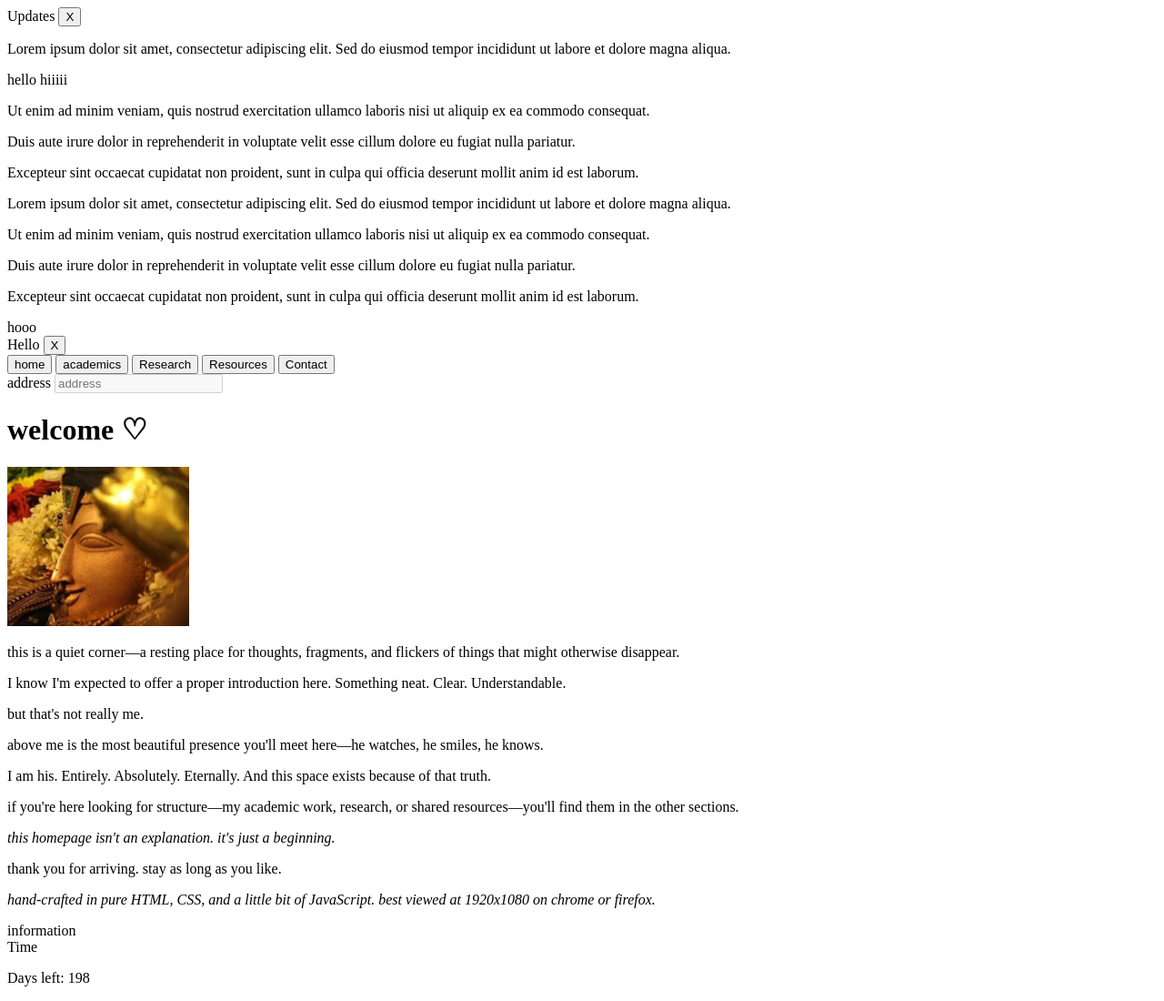
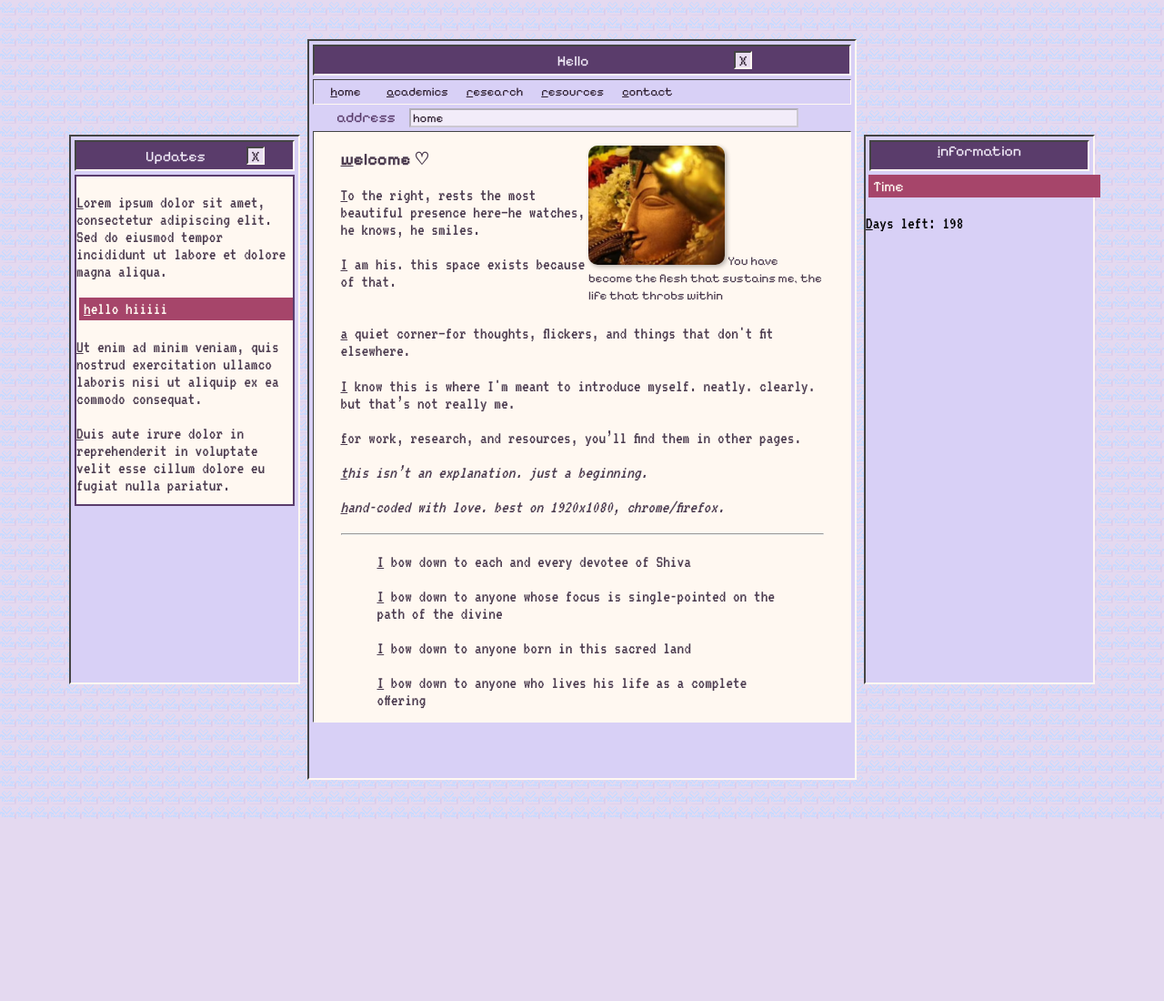
Before and after one commit to lalithaar/lalithaar.github.io, a Jekyll site: the page newpage.html, which Jekyll copies as it is, in a window 1280 px wide. Shown: the whole page at 91% size. Built offline with Jekyll 4.4.1, drawn with Linux system fonts in a browser that asks for light colours; after the commit the page ends 900 px from its top, so only the background shows below that.

Commit message:
Add initial CSS styles with custom properties for light and dark themes, layout, and typography

```diff
--- a/newpage.html
+++ b/newpage.html
@@ -46,11 +46,31 @@
             <button class="nav-el txt-ii">Contact</button>
         </nav>
         <label for="address">address</label>
-        <input type="text" id="address" name="address" placeholder="address" disabled class="txt">
+        <input type="text" id="address" name="address" placeholder="home" disabled class="txt">
         </div>
         <div class="container-main m1 b11 txt-iii">
         <div class="section-templates" hidden>
-            <div data-section="home">hello from home</div>
+            <div data-section="home">
+                <header>
+                  <div class="text">
+                    <h3>welcome ♡</h3>
+                    <p>To the right, rests the most beautiful presence here—he watches, he knows, he smiles.</p>
+                    <p>I am his. this space exists because of that.</p>
+                  </div>
+
+                  <div class="photo">
+                    <img src="images/kanhas pic.png" alt="A picture of lord krishna's face" title="Not a single breath passes, without you in my heart!">
+                    <figcaption>where all things begin, and return</figcaption>
+                  </div>
+                </header>
+                  <div class="text text1">
+                    <p>a quiet corner—for thoughts, flickers, and things that don't fit elsewhere.</p>
+                    <p>I know this is where I'm meant to introduce myself. neatly. clearly. but that’s not really me.</p>
+                    <p>for work, research, and resources, you’ll find them in other pages.</p>
+                    <p><em>this isn’t an explanation. just a beginning.</em></p>
+                    <p><em>hand-coded with love. best on 1920x1080, chrome/firefox.</em></p>
+                  </div>
+            </div>
             <div data-section="research">
                 <h2>Research Focus</h2>
                 <p>
@@ -172,22 +192,39 @@
         </div>
 
           <div class="section home">
+            <header>
+              <div class="text">
+                <h3>welcome ♡</h3>
+                <p>To the right, rests the most beautiful presence here—he watches, he knows, he smiles.</p>
+                <p>I am his. this space exists because of that.</p>
+              </div>
 
               <div class="photo">
-                <h1>welcome ♡</h1>
-                <img src="images/Screenshot 2025-06-11 9.31.33 PM (1).png" alt="" title="Not a single breath passes, without you in my heart!">
+                <img src="images/kanhas pic.png" alt="A picture of lord krishna's face" title="Not a single breath passes, without you in my heart!">
+                <small>You have become the flesh that sustains me, the life that throbs within
+                </small>
+              </div>
+            </header>
+              <div class="text text1">
+                <p>a quiet corner—for thoughts, flickers, and things that don't fit elsewhere.</p>
+                <p>I know this is where I'm meant to introduce myself. neatly. clearly. but that’s not really me.</p>
+                <p>for work, research, and resources, you’ll find them in other pages.</p>
+                <p><em>this isn’t an explanation. just a beginning.</em></p>
+                <p><em>hand-coded with love. best on 1920x1080, chrome/firefox.</em></p>
               </div>
               <div class="text">
-                <p>this is a quiet corner—a resting place for thoughts, fragments, and flickers of things that might otherwise disappear.</p>
-              <p>I know I'm expected to offer a proper introduction here. Something neat. Clear. Understandable.</p>
-              <p>but that's not really me.</p>
-              <p>above me is the most beautiful presence you'll meet here—he watches, he smiles, he knows.</p>
-              <p>I am his. Entirely. Absolutely. Eternally. And this space exists because of that truth.</p>
-              <p>if you're here looking for structure—my academic work, research, or shared resources—you'll find them in the other sections.</p>
-              <p><em>this homepage isn't an explanation. it's just a beginning.</em></p>
-              <p>thank you for arriving. stay as long as you like.</p>
-              <p><em>hand-crafted in pure HTML, CSS, and a little bit of JavaScript. best viewed at 1920x1080 on chrome or firefox.</em></p>
+                <hr>
+                <blockquote>
+                  <p>I bow down to each and every devotee of Shiva</p>
+                  <p>I bow down to anyone whose focus is single-pointed on the path of the divine</p>
+                  <p>I bow down to anyone born in this sacred land
 
+                  </p>
+                  <p>I bow down to anyone who lives his life as a complete offering
+
+                  </p>
+
+                </blockquote>
               </div>
 
           </div>
--- /dev/null
+++ b/styles.css
@@ -0,0 +1,396 @@
+:root {
+    /* Backgrounds */
+    --bg-light: #fff8f1;
+    --bg-pink: #f7e9ec;
+    --bg-lilac: #e9ddf0;
+    --bg-lavender: #d8d0f6;
+    --bg-indigo: #c7c8f9;
+
+    /* Primary Text */
+    --text-dark: #2d1e2f; /* warm, deep plum */
+    --text-soft: #4b3b4f; /* slightly softened */
+
+    /* Accent Text (poetry, Sanskrit, highlights) */
+    --text-sanskrit: #6c3f77; /* a quiet purple, rich but calm */
+    --text-rose: #a6456a; /* devotional pink for emotion/hover */
+
+    /* Links & Interactions */
+    --link: #7a4fa0;
+    --link-hover: #b16fa8;
+
+    /* Borders / Lines */
+    --border: #d9cbe4;
+
+    /* Code / Marks */
+    --code-bg: #f2ecf9;
+    --code-text: #5a3c6b;
+
+    /* Shadows / Depth */
+    --shadow-soft: rgba(44, 31, 53, 0.08);
+
+    --b:#444444 #fff8f1 #fff8f1 #444444;
+    --b-i: #fff8f1 #444444 #444444 #fff8f1;
+
+  }
+
+.dark {
+    /* Backgrounds */
+    --bg-light: #120c16;         /* deep indigo night */
+    --bg-pink: #1d121f;          /* softened with warmth */
+    --bg-lilac: #2b1c33;
+    --bg-lavender: #3a2851;
+    --bg-indigo: #4d3a6e;
+
+    /* Primary Text */
+    --text-dark: #f7f0fc;        /* near-white with lavender warmth */
+    --text-soft: #e4d9f0;        /* softened for body text */
+
+    /* Accent Text (Sanskrit, emphasis) */
+    --text-sanskrit: #f8aeea;    /* pink like a petal lit by diya */
+    --text-rose: #e9a4c0;        /* soft sacred rose */
+
+    /* Links & Interactions */
+    --link: #cbb3ff;             /* moonlit violet */
+    --link-hover: #f4bfff;       /* glowing bhajan light */
+
+    /* Borders / Lines */
+    --border: #5e4b72;
+
+    /* Code / Marks */
+    --code-bg: #23162f;
+    --code-text: #d4b2ff;
+
+    /* Shadows / Depth */
+    --shadow-soft: rgba(240, 235, 255, 0.08);
+
+    --b:#ffffff #444444 #444444 #ffffff;
+    --b-i:#444444 #ffffff #ffffff #444444;
+
+  }
+
+body {
+    height: 100vh; /* Ensure the body takes up the full viewport height */
+    margin: 0; /* Remove default margin */
+    background: linear-gradient(
+  to bottom,
+  var(--bg-light),
+  var(--bg-pink),
+  var(--bg-lilac),
+  var(--bg-lavender),
+  var(--bg-indigo)
+)
+;
+
+    background-attachment: fixed;
+    font-family: 'Shadows into light',cursive;
+    font-family: "Pixelify Sans", sans-serif;
+    display: flex;
+    justify-content: center;
+    align-items: center;
+    cursor: url("images/icons/cursor-normal.png") 4 4, auto;
+    background-color: #e4d9f0;
+    background-image: url(images/favicon.png);
+    background-blend-mode: overlay;
+}
+
+
+.sidebar {
+    width: 250px;
+    height: 70vh;
+    max-height: 600px;
+    max-width: 400px;
+    /* display: flex;
+    text-align: center;
+    justify-content: center; */
+
+}
+
+.left-sidebar {
+    background-color: var(--bg-lavender);
+}
+
+.right-sidebar {
+    background-color: var(--bg-lavender);
+}
+
+.main {
+    width: 600px;
+    /* min-width: 500px; */
+    height: 90vh;
+    background-color: var(--bg-lavender) !important;
+    &> button {
+        border: none; }
+}
+
+.m1 {
+    margin: 4px 4px 4px 4px ;
+}
+
+.ml {
+    margin-left: 2px;
+}
+
+
+.b1 {
+    border: 2px solid var(--code-text);
+    border-color: var(--b);
+}
+
+.b2 {
+    border: 2px solid var(--code-text);
+}
+
+.b3 {
+    border: 2px solid var(--code-text);
+    border-color: var(--b-i);
+}
+.b4 {
+    border: none;
+}
+
+.b11 {
+    border: 1px solid var(--code-text);
+    border-color: var(--b); }
+
+.b31 {
+    border: 1px solid var(--code-text);
+    border-color: var(--b-i);
+}
+.header {
+    width: auto;
+    height: 30px;
+    justify-content: center;
+    text-align: center;
+    display: flex;
+    align-items: center;
+}
+
+.txt {
+    color: var(--code-text);
+    background-color: var(--code-bg);
+}
+
+.txt-i {
+    color: var(--code-bg);
+    background-color: var(--code-text);
+}
+
+.txt-ii {
+    color: var(--text-dark);
+    background-color: var(--bg-lavender);
+}
+
+.txt-iii {
+    color: var(--text-soft);
+    background-color: var(--bg-light);
+}
+
+
+.sub-header {
+    width: 100%;
+    height: 25px;
+    text-align: left;
+    display: flex;
+    padding-left: 5px;
+    align-items: center;
+    background-color: var(--text-rose);
+    color: var(--bg-light);
+    margin-left: 3px;
+}
+
+.container-side {
+    display: block;
+    /* display: flex;
+    flex-direction: column;
+    align-items: center;
+    justify-content: center; */
+    height: 360px;
+    /* min-width: 180px; */
+    overflow-y: auto;
+    overflow-x: hidden;
+    &::-webkit-scrollbar {
+        color: var(--code-text);
+        width: 8px;
+    }
+
+    &::-webkit-scrollbar-thumb {
+        background-color: var(--code-text);
+    }
+}
+.x-button {
+    width: 20px;
+    height: 20px;
+    background-color: var(--bg-lilac);
+    color: var(--text-dark);
+    font-family: "Pixelify Sans", sans-serif;
+    cursor: url("images/icons/cursor-normal.png") 4 4, auto;
+    font-size: 16px;
+    display: flex;
+    align-items: center;
+    justify-content: center;
+    position: relative;
+    right: -45px;
+
+    &:hover {
+        background-color: var(--bg-indigo);
+        color: var(--text-soft);
+        cursor: url("images/icons/cursor-hover.cur") 4 4, auto;
+    }
+}
+
+a, button {
+    color: var(--link);
+    text-decoration: none;
+    cursor: url("images/icons/cursor-normal.png") 4 4, auto;
+
+
+    &:hover {
+        text-decoration: underline;
+        cursor: url("images/icons/cursor-hover.cur") 4 4, auto;
+
+    }
+
+    &::first-letter {
+        text-decoration: underline;
+    }
+}
+::first-letter {
+    text-decoration: underline;
+}
+nav {
+    list-style: none;
+    padding: 0;
+    margin: 0;
+    text-align: left;
+    display: flex;
+
+    width: auto;
+}
+.nav-el {
+    min-width: 70px;
+    padding: 5px 10px;
+    transition: border-color 120ms ease-in-out;
+    font-family: "Pixelify Sans", sans-serif;
+
+    &::first-letter {
+        text-decoration: underline;
+        text-transform: lowercase;
+    }
+}
+
+
+.header-main {
+    width: auto ;
+}
+
+.header-main > .x-button {
+    position: relative;
+    right:-160px
+}
+
+button {
+    border: none;
+    padding-top: 2px;
+    padding-bottom: 2px;
+}
+
+.container-route {
+    display:block
+}
+.container-main {
+    display: block;
+
+    /* width: 590px; */
+    height: 72vh;
+    overflow-y: scroll;
+
+    &::-webkit-scrollbar {
+        color: var(--code-text);
+        width: 8px;
+    }
+
+    &::-webkit-scrollbar-thumb {
+        background-color: var(--code-text);
+    }
+
+
+}
+
+.container-route {
+    padding: 0;
+    height:20px;
+}
+
+.section {
+    text-align: left !important;
+    margin-left: 5%;
+    margin-right: 5%;
+}
+
+
+input {
+    background-color:var(--bg-light);
+    width: 70%;
+
+    &::placeholder {
+        color:var(--text-dark);
+        font-family: 'Pixelify Sans', sans-serif;
+    }
+
+}
+
+label {
+    margin-left: 5%;
+    margin-right: 2%;
+
+}
+
+ruby {
+    ruby-position: under;
+    text-decoration: underline;
+    text-decoration-style: wavy;
+}
+
+rt {
+    margin-top: 5px;
+    font-size: 0.8rem;
+    color: var(--text-soft)
+
+}
+
+h1, h2 {
+    font-size: 2.5rem;
+    font-weight: 600;
+    text-transform: uppercase;
+}
+
+p {
+    font-family: 'VT323', sans-serif;
+    font-size: 1.2rem;
+}
+
+img {
+    cursor: url("images/icons/cursor.cur") 4 4 , auto;
+    margin-top: 10px;
+    border-radius: 10px;
+    box-shadow: 2px 2px 5px rgba(0, 0, 0, 0.3);
+    width: 150px;
+    height: auto;
+}
+
+
+header {
+    display: flex;
+    flex-direction: row;
+    align-items: center;
+    justify-content: center;
+
+}
+
+.text1 {
+    display: block;;
+}
+
+small {
+    color: var(--text-soft);
+}
```
Also changed, not shown: images/kanhas pic.png (renamed from images/Screenshot 2025-06-11 9.31.33 PM (1).png).
